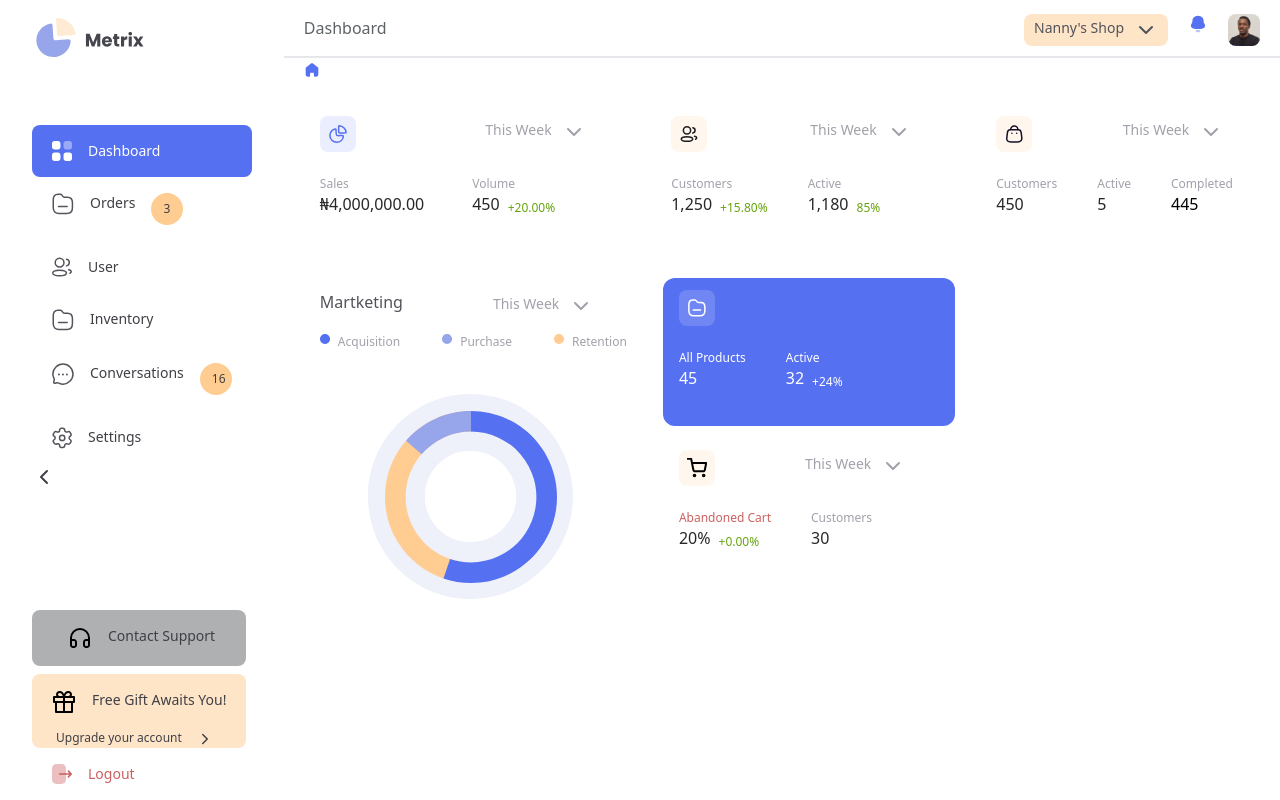
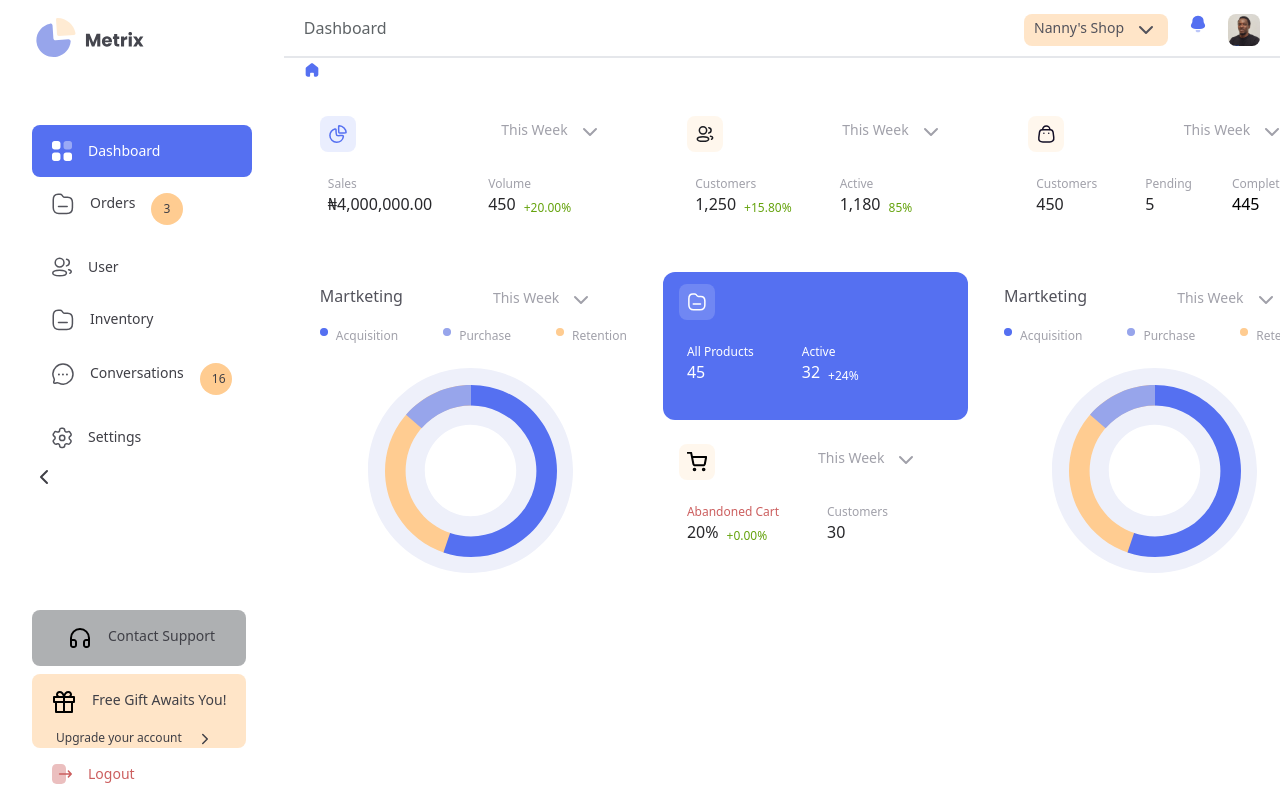
Before and after one commit to unekuogbaje/metrixx, a React (Create React App) app: page /conversations in a window 1280 px wide. Shown: the top 800 px of the page. Built offline with nearby package versions, Linux system fonts and the light colour scheme.

Commit message:
minor style changes

```diff
--- a/src/components/card-container/card-container.jsx
+++ b/src/components/card-container/card-container.jsx
@@ -32,7 +32,7 @@ const CardContainer = () => {
         <FirstCardItem
         iconName="cardbag"
         firstCaption="Customers"
-        secondCaption="Active"
+        secondCaption="Pending"
         thirdCaption="Completed"
         firstFigures="450"
         secondFigures="5"
@@ -42,7 +42,7 @@ const CardContainer = () => {
         />
       </div>
 
-      <div className="flex py-1.5 px-5 space-x-5">
+      <div className="flex pb-1.5 px-5 space-x-5">
         <SecondCardItem
         topTitle="Martketing"
         chart="piechart"
@@ -75,6 +75,14 @@ const CardContainer = () => {
           withCalender="true"
           />
         </div>
+
+        <SecondCardItem
+        topTitle="Martketing"
+        chart="piechart"
+        action1="Acquisition"
+        action2="Purchase"
+        action3="Retention"
+        />
       </div>
     </div>
   )
--- a/src/components/first-card-item/first-card-item.jsx
+++ b/src/components/first-card-item/first-card-item.jsx
@@ -36,7 +36,10 @@ const FirstCardItem = ({
     const IconComponent = iconComponents[iconName];
 
     return (
-        <div className={`py-3 px-4 rounded-xl ${blueBackground === "true" ? "bg-primaryBlue" : "bg-white"}`}>
+      <div className={`py-3 px-4 rounded-xl ${
+        blueBackground === "true"
+        ? "bg-primaryBlue"
+        : "bg-white"}`}>
         <div className="flex space-x-20 justify-between">
           <IconComponent/>
           {withCalender === "true" ? (
@@ -44,10 +47,10 @@ const FirstCardItem = ({
             title="This Week"
             faded="true"
             /> ) : null}
+        </div>
 
-          </div>
         <div className="flex space-x-10 py-6 pr-6">
-          <div>
+          <div className="px-2">
             <p className={`flex text-xs font-light ${
             redCaption === "true"
             ? "text-statusRed"
@@ -70,7 +73,9 @@ const FirstCardItem = ({
             <p className={`flex text-xs font-light ${
               blueBackground === "true"
               ? "text-white"
-                : "text-zinc-400"}`}>{secondCaption}</p>
+              : "text-zinc-400"}`}>{
+              secondCaption}
+            </p>
             <div className="flex space-x-2">
               <p className= {`${blueBackground === "true" ? "text-white" : "text-zinc-800"}`}>{secondFigures}</p>
               <h1 className={`mt-2 text-xs font-light ${
@@ -87,7 +92,6 @@ const FirstCardItem = ({
             <p>{thirdFigures}</p>
           </div>
         </div>
-
       </div>
     )
 };
--- a/src/components/second-card-item/second-card-item.jsx
+++ b/src/components/second-card-item/second-card-item.jsx
@@ -30,22 +30,22 @@ const SecondCardItem = ({
 
           <div className="flex justify-between">
             <span className="flex gap-2">
-              <Circle className="bg-primaryBlue rounded-full text-primaryBlue" size={10}/>
+              <Circle className="bg-primaryBlue rounded-full text-primaryBlue" size={8}/>
               <h1 className= "text-zinc-400 text-xs">{action1}</h1>
             </span>
 
             <span className="flex gap-2">
-              <Circle className="bg-secondaryBlue rounded-full text-secondaryBlue" size={10}/>
+              <Circle className="bg-secondaryBlue rounded-full text-secondaryBlue" size={8}/>
               <h1 className= "text-zinc-400 text-xs">{action2}</h1>
             </span>
 
             <span className="flex gap-2">
-              <Circle className="bg-badgeBG rounded-full text-badgeBG" size={10}/>
+              <Circle className="bg-badgeBG rounded-full text-badgeBG" size={8}/>
               <h1 className= "text-zinc-400 text-xs">{action3}</h1>
             </span>
           </div>
 
-          <div className="px-12 py-8">
+          <div className="px-12 py-3">
             <IconComponent/>
           </div>
         </div>
--- a/src/components/sidebar-list-item/sidebar-list-item.jsx
+++ b/src/components/sidebar-list-item/sidebar-list-item.jsx
@@ -24,7 +24,10 @@ const SidebarListItem = ({ iconName, caption, isCurrentPage, badgeCount }) => {
   const IconComponent = iconComponents[iconName]
 
     return (
-        <div className={`flex rounded-lg py-4 px-5 gap-4 ${isCurrentPage === "true" ? "bg-primaryBlue " : "bg-transparent"}`}>
+        <div className={`flex rounded-lg py-4 px-5 gap-4 ${
+          isCurrentPage === "true"
+          ? "bg-primaryBlue "
+          : "bg-transparent"}`}>
           <IconComponent/>
           <p>{caption}</p>
           {badgeCount && badgeCount >= 0 ? (
```
Lines whose indentation alone changed are shown as unchanged.
